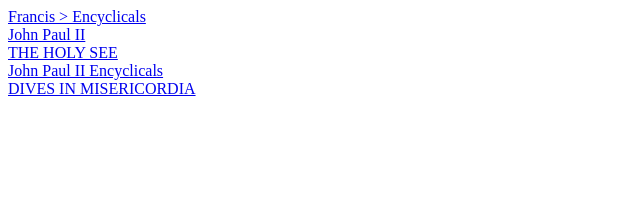
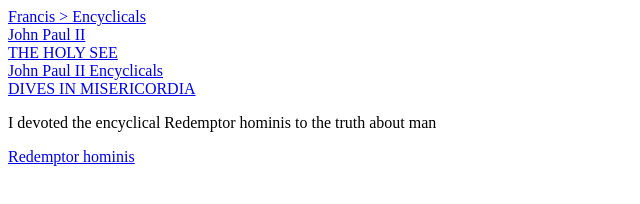
Before and after one commit to user7529/encyclicals, a plain HTML site: page index.html in a window 1280 px wide. Shown: the whole page, without its empty margins (0-640 px from the left). Drawn offline with Linux system fonts and the light colour scheme.

Commit message:
Add text

```diff
--- a/index.html
+++ b/index.html
@@ -12,5 +12,7 @@
     <a href="https://www.vatican.va/content/vatican/en.html">THE HOLY SEE</a><br>
     <a href="https://www.vatican.va/content/john-paul-ii/en/encyclicals.index.html">John Paul II Encyclicals</a><br>
     <a href="https://www.vatican.va/content/john-paul-ii/en/encyclicals/documents/hf_jp-ii_enc_30111980_dives-in-misericordia.html">DIVES IN MISERICORDIA</a><br>
+        <p>I devoted the encyclical Redemptor hominis to the truth about man</p>
+    <a href="https://www.vatican.va/content/john-paul-ii/en/encyclicals/documents/hf_jp-ii_enc_04031979_redemptor-hominis.html">Redemptor hominis</a><br>
 </body>
 </html>
```
